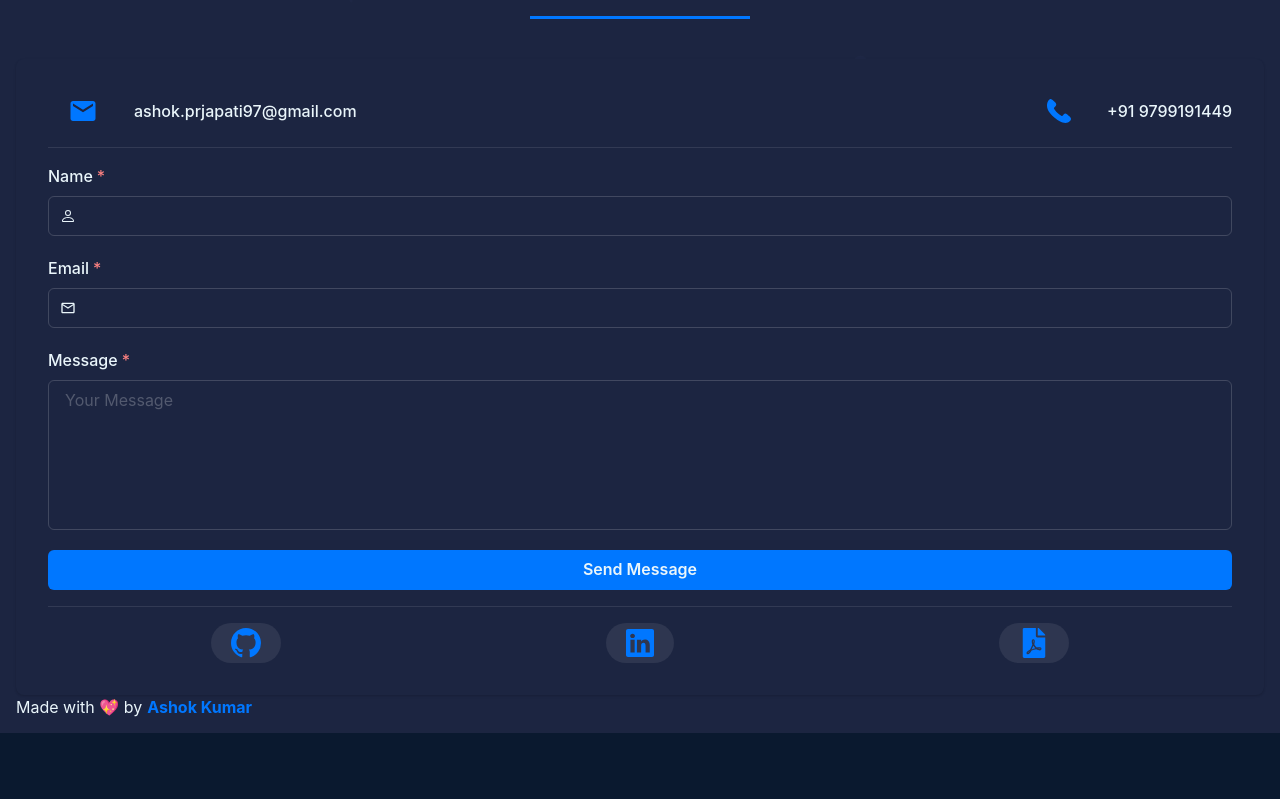
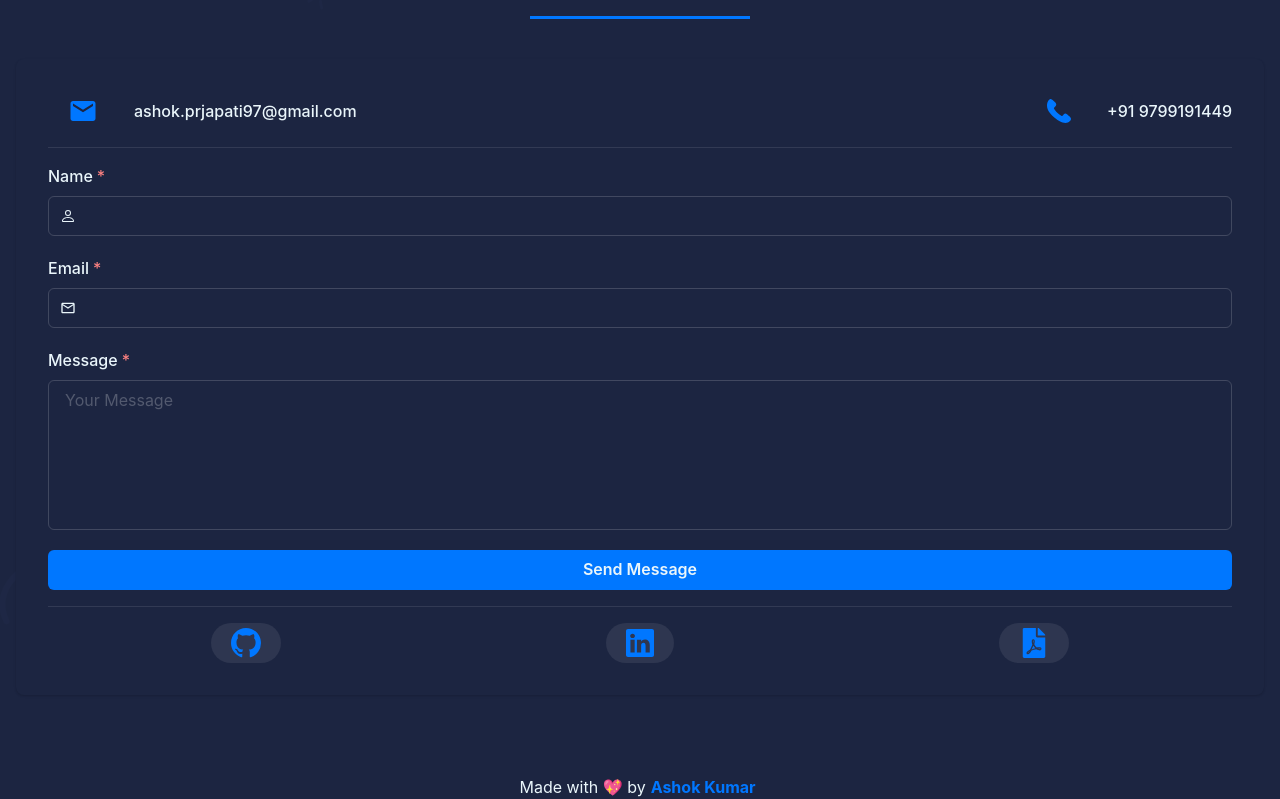
Before and after one commit to AshokPrjapati/AshokPrjapati.github.io, a React (Create React App) app: page / in a window 1280 px wide. Shown: the part 5631-6430 px from the top of the page. Before the commit the page ends 6364 px from the top, so only its background shows below. Built offline with nearby package versions, Linux system fonts and the light colour scheme.

Commit message:
refactor: simplify Contact component layout and extract card rendering logic for improved readability

```diff
--- a/src/pages/Contact/Contact.tsx
+++ b/src/pages/Contact/Contact.tsx
@@ -324,7 +324,13 @@ export default function Contact() {
 
   const renderFooter = () => {
     return (
-      <Flex align={"center"} color={"text-primary"}>
+      <Flex
+        align={"center"}
+        color={"text-primary"}
+        w="100%"
+        justify={"center"}
+        mt={20}
+      >
         Made with 💖 by
         <span
           style={{
@@ -340,6 +346,18 @@ export default function Contact() {
     );
   };
 
+  const renderCard = () => {
+    return (
+      <Box bg="bg-card" borderRadius="lg" p={8} shadow="base">
+        {renderProfileInfo()}
+        <Divider my={"1rem"} />
+        {renderContactForm()}
+        <Divider my="1rem" />
+        {renderInfoButtons()}
+      </Box>
+    );
+  };
+
   /*
    ===================================================================================================
    render main content:
@@ -347,15 +365,9 @@ export default function Contact() {
  */
 
   return (
-    <Box id="contact" justifyContent="center" alignItems="center" gap={5}>
+    <Box id="contact" justifyContent="center" alignItems="center">
       <SectionHeader label="Contact Me" />
-      <Box bg="bg-card" borderRadius="lg" p={8} shadow="base">
-        {renderProfileInfo()}
-        <Divider my={"1rem"} />
-        {renderContactForm()}
-        <Divider my="1rem" />
-        {renderInfoButtons()}
-      </Box>
+      {renderCard()}
       {renderFooter()}
     </Box>
   );
```
